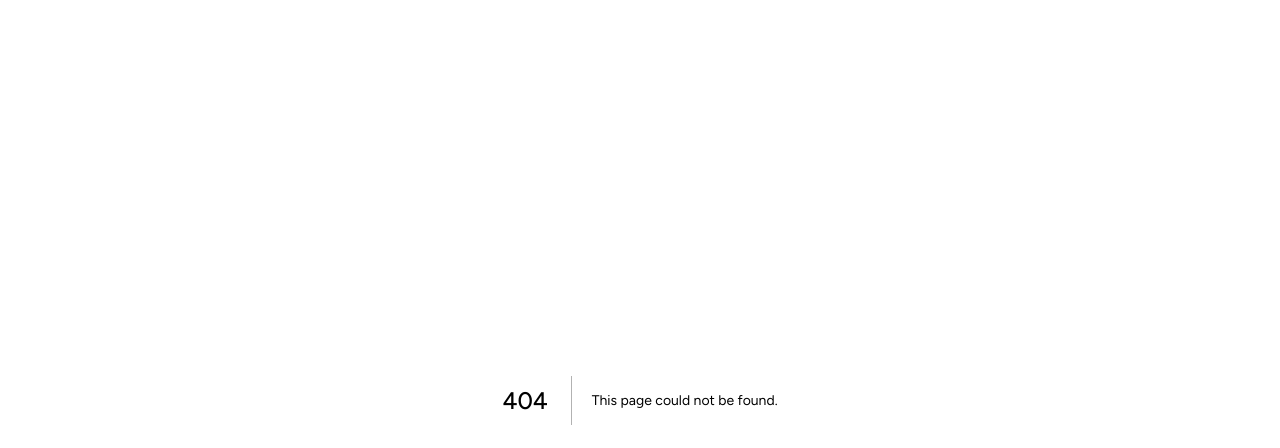
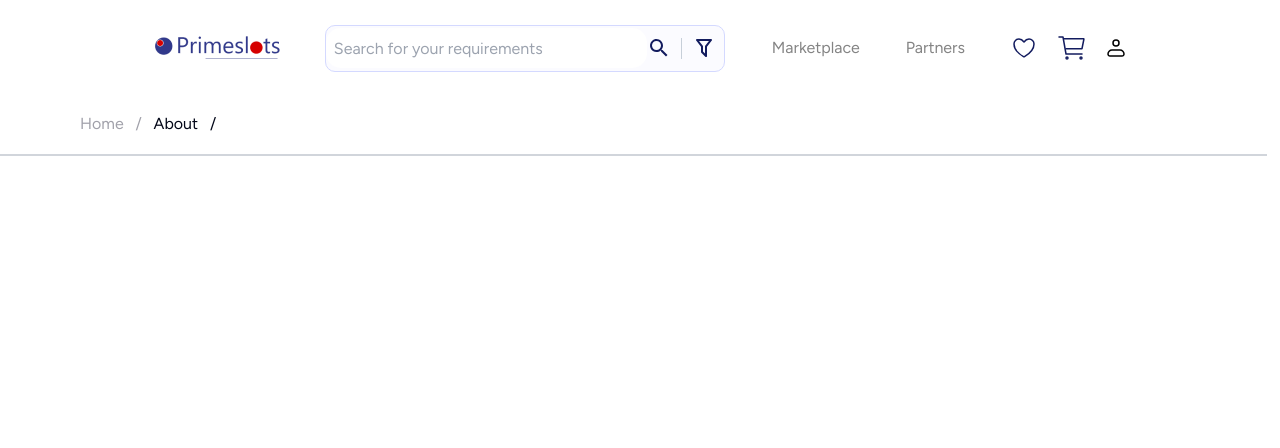
Before and after one commit to Ashu123falle/PrimeSlots, a Next.js app: page /About in a window 1280 px wide. Before the commit this address had no page. Shown: the top 448 px of the page. Built offline with nearby package versions, Linux system fonts and the light colour scheme.

Commit message:
about page created

```diff
--- /dev/null
+++ b/pages/About/index.js
@@ -0,0 +1,28 @@
+import Navbar from "@/Components/Navbar"
+import { useRouter } from "next/router";
+import Link from "next/link";
+
+const About = () => {
+
+    const router = useRouter();
+    const { pathname } = router;
+    const [,pageName] = pathname.split("/")
+
+    return (
+        <>
+            <Navbar />
+            <div>
+            <div className='px-5 py-4 mb-[-10px] text-[16px] ml-6 md:px-7 xl:px-14'>
+            <Link href="/">
+                <span className= "text-zinc-400 text-base font-normal font-['Figtree'] leading-tight " > Home &nbsp; / </span> </Link>
+              <span className= "text-slate-950 text-base font-normal font-['Figtree'] leading-tight" >  &nbsp; {pageName} &nbsp; /</span>
+            </div>
+
+        <hr className='border border-gray-300 my-3 w-[99vw]' />
+
+      </div>
+        </>
+    )
+}
+
+export default About;
--- a/pages/Marketplace/index.js
+++ b/pages/Marketplace/index.js
@@ -1,11 +1,11 @@
-import Navbar from "@/components/Navbar"
-import { CategoryCard } from "@/components/CategoryCard"
+import Navbar from "@/CategoryCardomponents/Navbar"
+import { CategoryCard } from "@/Components/CategoryCard"
 import Footer from "@/Components/Footer"
 import React,{ useState } from "react"
 import Link from 'next/link'
 import NewListingsComponent from "../../Components/NewListingsComponent"
 import hotpicks from "../api/hotpicks"
-import BlogCard  from "@/components/blogCard"
+import BlogCard  from "@/Components/blogCard"
 import PeopleAlsoLookFor from '@/Components/PeopleAlsoLookFor'
 import ServiceSection from "@/Components/ServicesSection"
 
```
